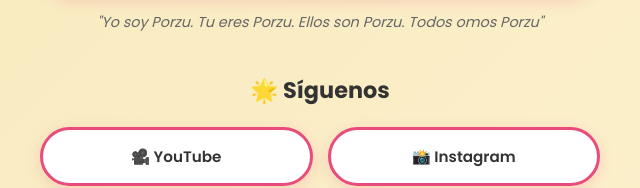
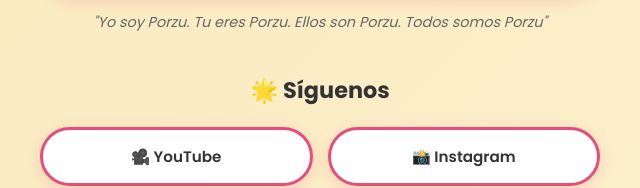
Before and after one commit to somosporzu/Web, a plain HTML site: page index.html in a window 1280 px wide. Shown: the part 819-1007 px from the top of the page, 320-960 px from the left. Drawn offline with Linux system fonts and the light colour scheme.

Commit message:
Update index.html

```diff
--- a/index.html
+++ b/index.html
@@ -208,7 +208,7 @@
                 💬 Servidor de Discord
             </a>
             <p style="text-align: center; color: #666; font-size: 0.9em; margin-top: 10px;">
-                <em>"Yo soy Porzu. Tu eres Porzu. Ellos son Porzu. Todos omos Porzu"</em>
+                <em>"Yo soy Porzu. Tu eres Porzu. Ellos son Porzu. Todos somos Porzu"</em>
             </p>
         </div>
 
```
